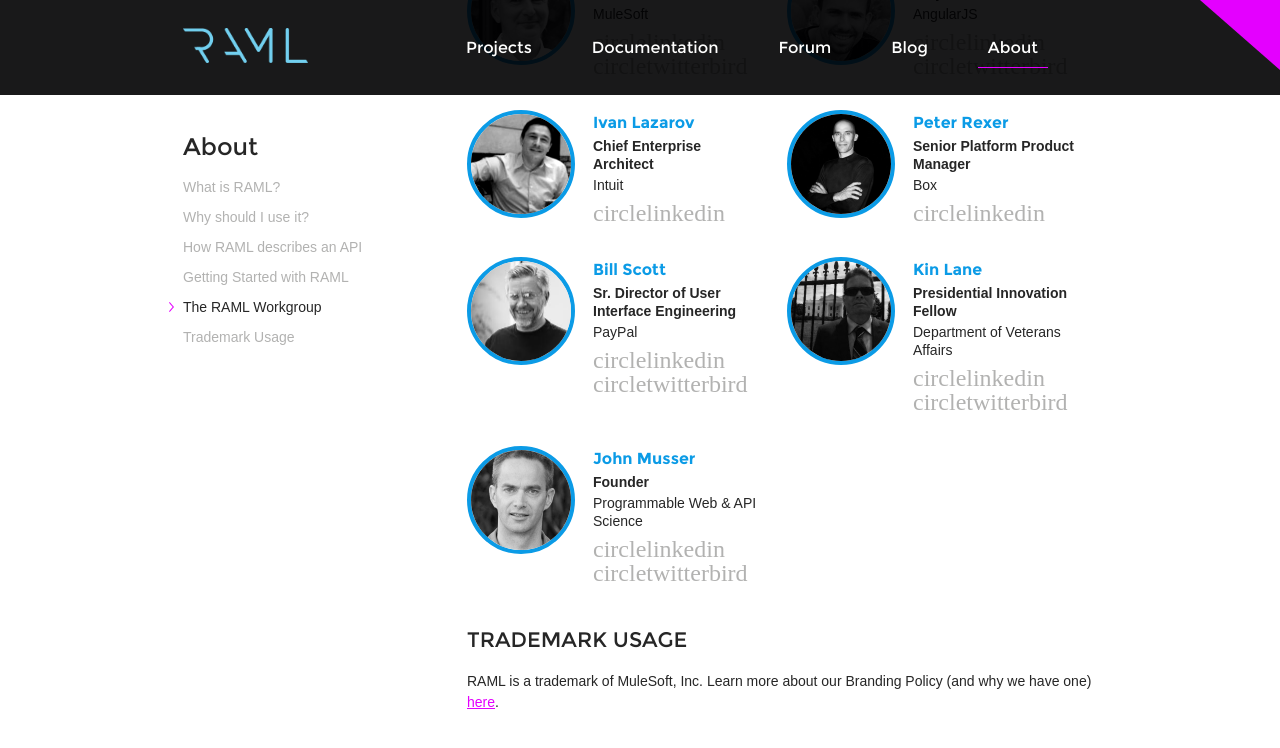
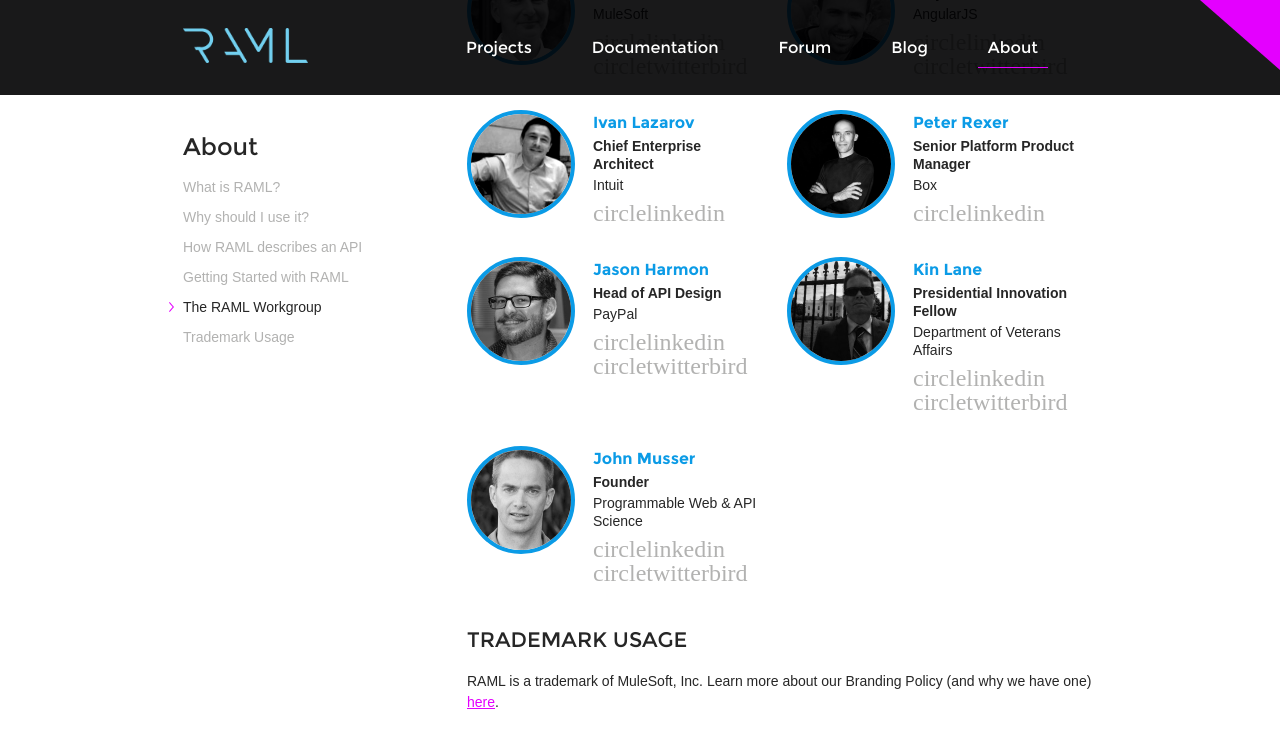
Before and after one commit to raml-org/raml-spec, a Jekyll site: the page built from about.html, in a window 1280 px wide and 900 px high, scrolled down 1491 px. Shown: the top 748 px of the window. Built offline with Jekyll 4.4.1, drawn with Linux system fonts in a browser that asks for light colours; nearby versions of some CDN libraries; some web fonts are replaced.

Commit message:
Adding Jason Harmon to Workgroup

```diff
--- a/about.html
+++ b/about.html
@@ -98,14 +98,14 @@
                             </div>
                         </li>
                         <li class="odd">
-                            <div class="headshot"><img src="images/bill-scott.jpg"/></div>
+                            <div class="headshot"><img src="/images/jason-harmon.jpg"/></div>
                             <div class="bio-info">
-                                <h3>Bill Scott</h3>
-                                <p><strong>Sr. Director of User Interface Engineering</strong></p>
+                                <h3>Jason Harmon</h3>
+                                <p><strong>Head of API Design</strong></p>
                                 <p>PayPal</p>
                                 <div class="bio-social">
-                                    <a class="symbol" href="http://www.linkedin.com/in/billwscott" target="_blank">circlelinkedin</a>
-                                    <a class="symbol" href="https://twitter.com/billwscott" target="_blank">circletwitterbird</a>
+                                    <a class="symbol" href="https://www.linkedin.com/in/jasonhnaustin" target="_blank">circlelinkedin</a>
+                                    <a class="symbol" href="https://twitter.com/jharmn" target="_blank">circletwitterbird</a>
                                 </div>
                             </div>
                         </li>
```
Also changed, not shown: images/jason-harmon.jpg (added), images/jason-harmon.png (deleted).
